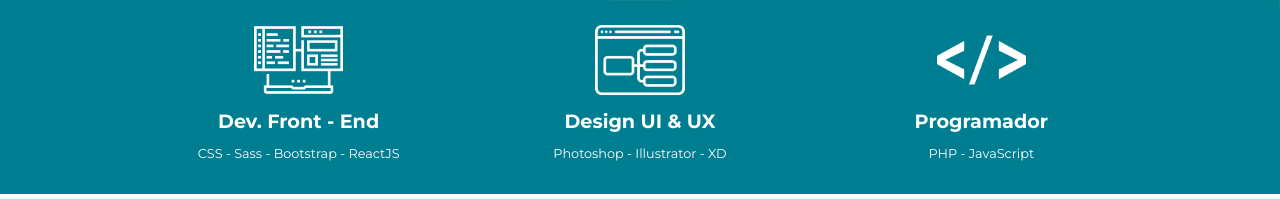
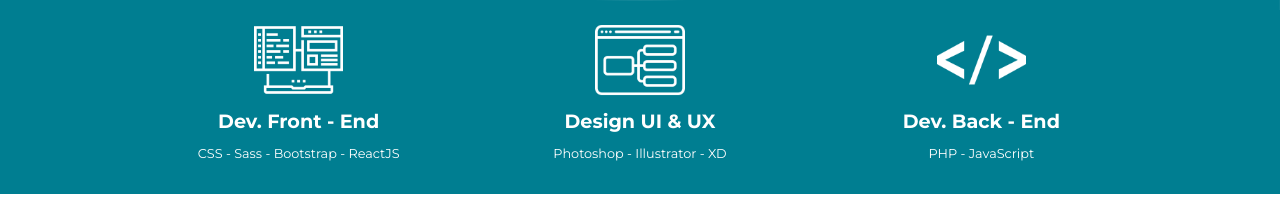
Before and after one commit to arthurbl01/portfolio-ArthurBL, a Next.js app: page / in a window 1280 px wide. Shown: the part 884-1083 px from the top of the page. Built offline with nearby package versions, Linux system fonts and the light colour scheme.

Commit message:
Corrigindo texto content2

```diff
--- a/pages/index.js
+++ b/pages/index.js
@@ -86,7 +86,7 @@
                         </div>
                         <div className="item-content2">
                             <img alt="icone de linguagens de programação" className="img-item-content2" src="/Assets/html-coding.png" />
-                            <h1 className="titulo-item-content2" > Programador </h1>
+                            <h1 className="titulo-item-content2" > Dev. Back - End </h1>
                             <h3 className="sub-titulo-item-content2" > PHP - JavaScript </h3>
                         </div>
                     </div>
```
